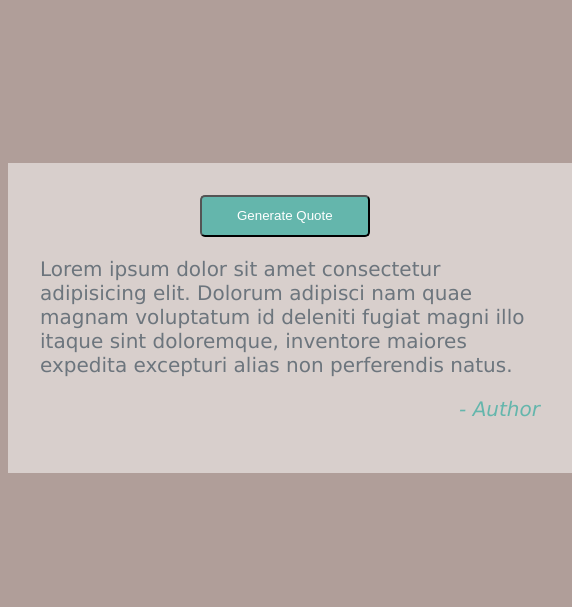
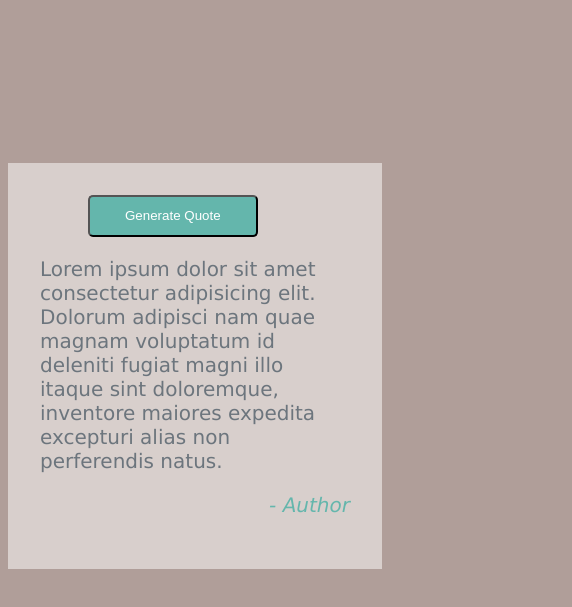
Before and after one commit to folarmi/RandomQuote, a plain HTML site: page index.html in a window 390 px wide. Shown: the part 5-612 px from the top of the page, 572 px wide, since content can reach past the window. Drawn offline with Linux system fonts and the light colour scheme.

Commit message:
working on responsiveness

```diff
--- a/style.css
+++ b/style.css
@@ -10,14 +10,14 @@ body{
     margin:0px auto;
     padding: 2rem;
     background-color: #d8cfcc;
-    width: 500px;
+    max-width:400px;
 }
 
 button{
     color: white;
     width: 10.6rem;
     height: 2.6rem;
-    margin-left: 10rem;
+    margin-left: 3rem;
     background-color:#64b6ac;
     text-align: center;
     border-radius: 5px;
```
